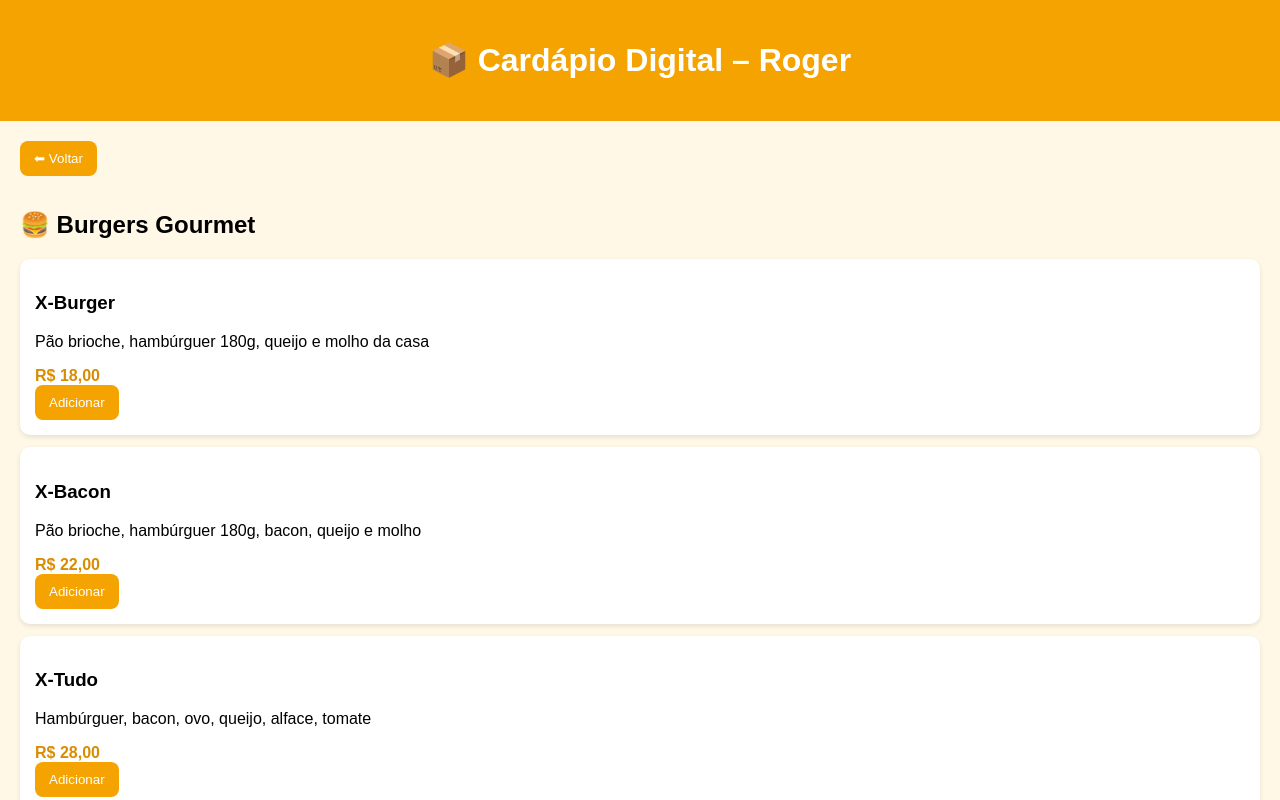
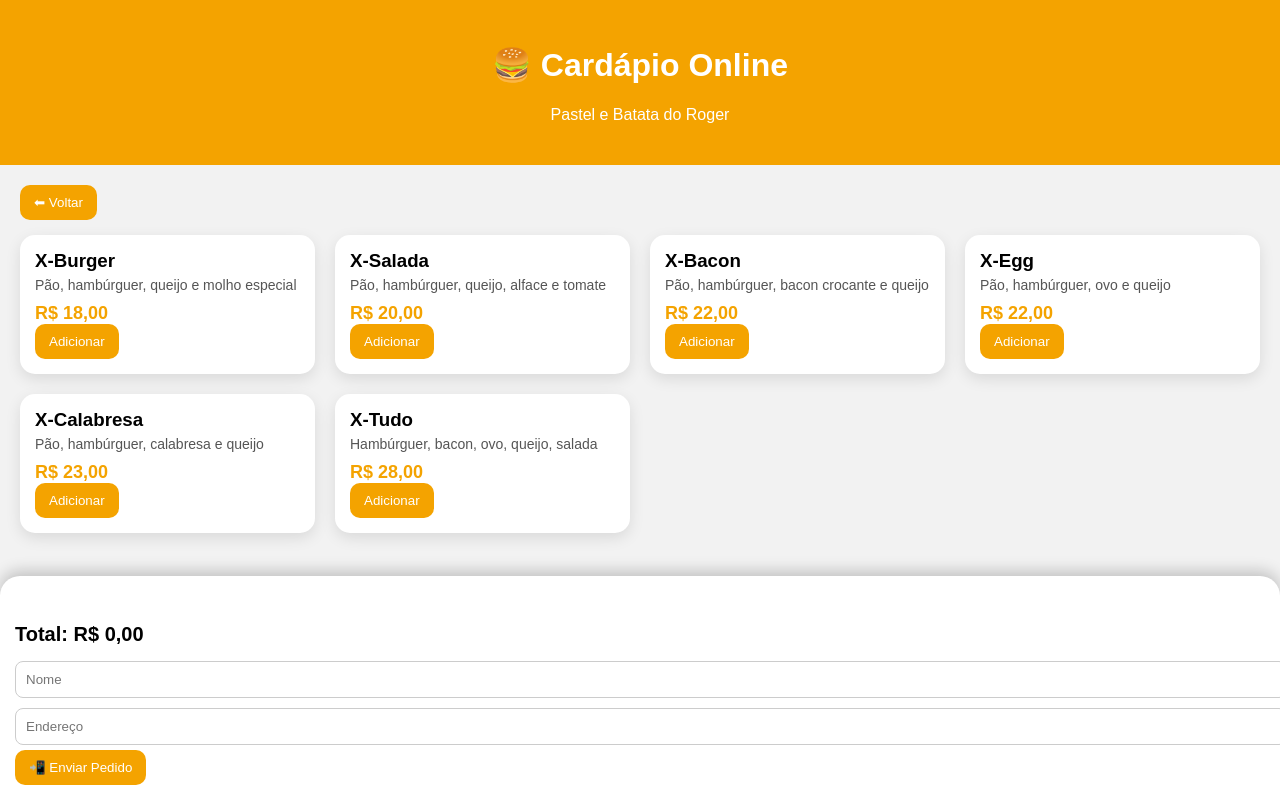
Before and after one commit to pasteldoroger12-stack/CardapiRoger, a plain HTML site: page index.html in a window 1280 px wide. Both pictures are taken after a click on the button "Ver Cardápio". Shown: the top 800 px of the page. Drawn offline with Linux system fonts and the light colour scheme.

Commit message:
Update index.html

```diff
--- a/index.html
+++ b/index.html
@@ -3,101 +3,136 @@
 <head>
 <meta charset="UTF-8">
 <meta name="viewport" content="width=device-width, initial-scale=1.0">
-<title>Pastel e Burger do Roger</title>
+<title>Cardápio Online – Pastel e Batata do Roger</title>
 
 <style>
-body {
-  margin: 0;
-  font-family: Arial, sans-serif;
-  background: #fff8e7;
+body{
+  margin:0;
+  font-family:Arial, Helvetica, sans-serif;
+  background:#f2f2f2;
 }
 
-header {
-  background: #f4a300;
-  color: white;
-  text-align: center;
-  padding: 20px;
+header{
+  background:#f4a300;
+  color:#fff;
+  padding:25px;
+  text-align:center;
 }
 
-button {
-  background: #f4a300;
-  color: white;
-  border: none;
-  padding: 10px 14px;
-  border-radius: 8px;
-  cursor: pointer;
+#categorias{
+  display:flex;
+  justify-content:center;
+  padding:30px;
 }
 
-button:hover {
-  background: #d98c00;
+.categoria{
+  background:#fff;
+  width:280px;
+  padding:30px;
+  border-radius:20px;
+  box-shadow:0 8px 20px rgba(0,0,0,.2);
+  text-align:center;
 }
 
-#categorias {
-  display: flex;
-  gap: 20px;
-  justify-content: center;
-  padding: 30px;
-  flex-wrap: wrap;
+.categoria button{
+  margin-top:15px;
 }
 
-.categoria {
-  background: white;
-  width: 260px;
-  height: 160px;
-  border-radius: 15px;
-  box-shadow: 0 4px 8px rgba(0,0,0,.2);
-  display: flex;
-  flex-direction: column;
-  align-items: center;
-  justify-content: center;
+.menu{
+  display:none;
+  padding:20px;
 }
 
-.menu {
-  display: none;
-  padding: 20px;
+.voltar{
+  margin-bottom:15px;
 }
 
-.item {
-  background: white;
-  padding: 15px;
-  margin-bottom: 12px;
-  border-radius: 10px;
-  box-shadow: 0 2px 5px rgba(0,0,0,.1);
+.grid{
+  display:grid;
+  grid-template-columns:repeat(auto-fill,minmax(260px,1fr));
+  gap:20px;
 }
 
-.preco {
-  font-weight: bold;
-  color: #d98c00;
+.item{
+  background:#fff;
+  border-radius:15px;
+  box-shadow:0 5px 15px rgba(0,0,0,.1);
+  overflow:hidden;
 }
 
-.voltar {
-  margin-bottom: 15px;
+.item .info{
+  padding:15px;
 }
 
-/* CARRINHO */
-#carrinho {
-  background: #fff;
-  padding: 15px;
-  border-radius: 10px;
-  margin-top: 20px;
-  box-shadow: 0 2px 5px rgba(0,0,0,.2);
+.item h3{
+  margin:0 0 5px;
 }
 
-#carrinho ul {
-  list-style: none;
-  padding: 0;
+.item p{
+  margin:0 0 10px;
+  font-size:14px;
+  color:#555;
 }
 
-#carrinho li {
-  display: flex;
-  justify-content: space-between;
-  margin-bottom: 8px;
+.preco{
+  font-size:18px;
+  font-weight:bold;
+  color:#f4a300;
 }
 
-.total {
-  font-size: 18px;
-  font-weight: bold;
-  margin-top: 10px;
+button{
+  background:#f4a300;
+  color:#fff;
+  border:none;
+  padding:10px 14px;
+  border-radius:10px;
+  cursor:pointer;
+}
+
+button:hover{
+  background:#d98c00;
+}
+
+#carrinho{
+  position:fixed;
+  bottom:0;
+  left:0;
+  right:0;
+  background:#fff;
+  padding:15px;
+  box-shadow:0 -5px 15px rgba(0,0,0,.2);
+  border-radius:20px 20px 0 0;
+}
+
+#lista{
+  list-style:none;
+  padding:0;
+  max-height:150px;
+  overflow:auto;
+}
+
+#lista li{
+  display:flex;
+  justify-content:space-between;
+  margin-bottom:6px;
+}
+
+.qtd button{
+  padding:4px 8px;
+}
+
+.total{
+  font-size:20px;
+  font-weight:bold;
+  margin:10px 0;
+}
+
+input{
+  width:100%;
+  padding:10px;
+  margin:5px 0;
+  border-radius:8px;
+  border:1px solid #ccc;
 }
 </style>
 </head>
@@ -105,10 +140,10 @@ button:hover {
 <body>
 
 <header>
-  <h1>📦 Cardápio Digital – Roger</h1>
+  <h1>🍔 Cardápio Online</h1>
+  <p>Pastel e Batata do Roger</p>
 </header>
 
-<!-- CATEGORIAS -->
 <section id="categorias">
   <div class="categoria">
     <h2>🍔 Burgers</h2>
@@ -116,83 +151,137 @@ button:hover {
   </div>
 </section>
 
-<!-- ================= BURGERS ================= -->
 <section id="burgers" class="menu">
-  <button class="voltar" onclick="voltarCategorias()">⬅ Voltar</button>
-  <h2>🍔 Burgers Gourmet</h2>
+  <button class="voltar" onclick="voltar()">⬅ Voltar</button>
+
+  <div class="grid">
 
     <div class="item">
+      <div class="info">
         <h3>X-Burger</h3>
-    <p>Pão brioche, hambúrguer 180g, queijo e molho da casa</p>
+        <p>Pão, hambúrguer, queijo e molho especial</p>
         <div class="preco">R$ 18,00</div>
-    <button onclick="adicionarCarrinho('X-Burger', 18)">Adicionar</button>
+        <button onclick="add('X-Burger',18)">Adicionar</button>
+      </div>
     </div>
 
     <div class="item">
-    <h3>X-Bacon</h3>
-    <p>Pão brioche, hambúrguer 180g, bacon, queijo e molho</p>
-    <div class="preco">R$ 22,00</div>
-    <button onclick="adicionarCarrinho('X-Bacon', 22)">Adicionar</button>
+      <div class="info">
+        <h3>X-Salada</h3>
+        <p>Pão, hambúrguer, queijo, alface e tomate</p>
+        <div class="preco">R$ 20,00</div>
+        <button onclick="add('X-Salada',20)">Adicionar</button>
+      </div>
     </div>
 
     <div class="item">
-    <h3>X-Tudo</h3>
-    <p>Hambúrguer, bacon, ovo, queijo, alface, tomate</p>
-    <div class="preco">R$ 28,00</div>
-    <button onclick="adicionarCarrinho('X-Tudo', 28)">Adicionar</button>
+      <div class="info">
+        <h3>X-Bacon</h3>
+        <p>Pão, hambúrguer, bacon crocante e queijo</p>
+        <div class="preco">R$ 22,00</div>
+        <button onclick="add('X-Bacon',22)">Adicionar</button>
+      </div>
     </div>
 
-  <!-- CARRINHO -->
-  <div id="carrinho">
-    <h3>🛒 Carrinho</h3>
-    <ul id="listaCarrinho"></ul>
-    <div class="total">Total: R$ <span id="total">0,00</span></div>
+    <div class="item">
+      <div class="info">
+        <h3>X-Egg</h3>
+        <p>Pão, hambúrguer, ovo e queijo</p>
+        <div class="preco">R$ 22,00</div>
+        <button onclick="add('X-Egg',22)">Adicionar</button>
+      </div>
+    </div>
+
+    <div class="item">
+      <div class="info">
+        <h3>X-Calabresa</h3>
+        <p>Pão, hambúrguer, calabresa e queijo</p>
+        <div class="preco">R$ 23,00</div>
+        <button onclick="add('X-Calabresa',23)">Adicionar</button>
+      </div>
+    </div>
+
+    <div class="item">
+      <div class="info">
+        <h3>X-Tudo</h3>
+        <p>Hambúrguer, bacon, ovo, queijo, salada</p>
+        <div class="preco">R$ 28,00</div>
+        <button onclick="add('X-Tudo',28)">Adicionar</button>
+      </div>
+    </div>
+
   </div>
 </section>
 
+<div id="carrinho">
+  <ul id="lista"></ul>
+  <div class="total">Total: R$ <span id="total">0,00</span></div>
+  <input id="nome" placeholder="Nome">
+  <input id="endereco" placeholder="Endereço">
+  <button onclick="finalizar()">📲 Enviar Pedido</button>
+</div>
+
 <script>
-let carrinho = [];
+let carrinho = {};
 
-function abrirMenu(id) {
-  document.getElementById("categorias").style.display = "none";
-  document.querySelectorAll(".menu").forEach(m => m.style.display = "none");
-  document.getElementById(id).style.display = "block";
+function abrirMenu(id){
+  document.getElementById("categorias").style.display="none";
+  document.getElementById(id).style.display="block";
 }
 
-function voltarCategorias() {
-  document.querySelectorAll(".menu").forEach(m => m.style.display = "none");
-  document.getElementById("categorias").style.display = "flex";
+function voltar(){
+  document.getElementById("burgers").style.display="none";
+  document.getElementById("categorias").style.display="flex";
 }
 
-function adicionarCarrinho(nome, preco) {
-  carrinho.push({ nome, preco });
-  atualizarCarrinho();
+function add(nome,preco){
+  if(carrinho[nome]){
+    carrinho[nome].qtd++;
+  }else{
+    carrinho[nome]={preco:preco,qtd:1};
+  }
+  render();
 }
 
-function removerItem(index) {
-  carrinho.splice(index, 1);
-  atualizarCarrinho();
+function alterar(nome,v){
+  carrinho[nome].qtd+=v;
+  if(carrinho[nome].qtd<=0) delete carrinho[nome];
+  render();
 }
 
-function atualizarCarrinho() {
-  const lista = document.getElementById("listaCarrinho");
-  const totalEl = document.getElementById("total");
-  lista.innerHTML = "";
+function render(){
+  let lista=document.getElementById("lista");
+  let total=0;
+  lista.innerHTML="";
+  for(let i in carrinho){
+    total+=carrinho[i].preco*carrinho[i].qtd;
+    lista.innerHTML+=`
+      <li>
+        ${i}
+        <div class="qtd">
+          <button onclick="alterar('${i}',-1)">-</button>
+          ${carrinho[i].qtd}
+          <button onclick="alterar('${i}',1)">+</button>
+        </div>
+      </li>`;
+  }
+  document.getElementById("total").innerText=
+    total.toFixed(2).replace(".",",");
+}
 
-  let total = 0;
-
-  carrinho.forEach((item, index) => {
-    total += item.preco;
-
-    const li = document.createElement("li");
-    li.innerHTML = `
-      ${item.nome} - R$ ${item.preco.toFixed(2)}
-      <button onclick="removerItem(${index})">X</button>
-    `;
-    lista.appendChild(li);
-  });
-
-  totalEl.innerText = total.toFixed(2).replace(".", ",");
+function finalizar(){
+  if(Object.keys(carrinho).length===0){
+    alert("Carrinho vazio");
+    return;
+  }
+  let msg="🍔 *Pedido Burgers*%0A";
+  let total=0;
+  for(let i in carrinho){
+    msg+=`- ${i} (${carrinho[i].qtd}x)%0A`;
+    total+=carrinho[i].preco*carrinho[i].qtd;
+  }
+  msg+=`%0A💰 Total: R$ ${total.toFixed(2)}`;
+  window.open(`https://wa.me/5511983928497?text=${msg}`);
 }
 </script>
 
```
Lines whose indentation alone changed are shown as unchanged.
